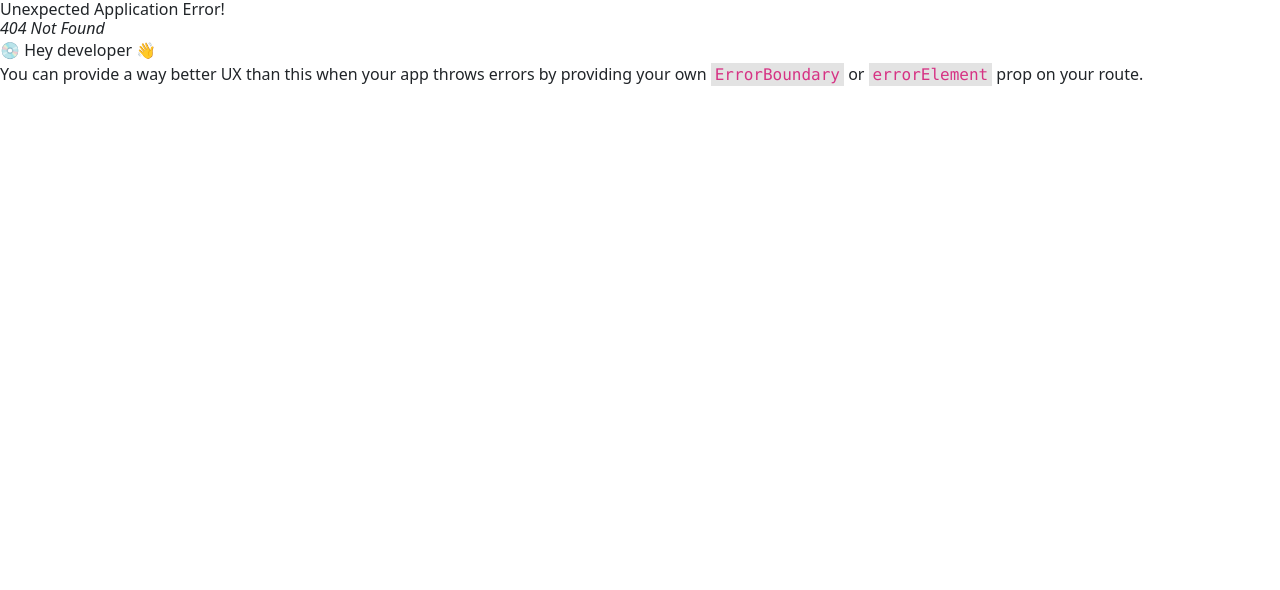
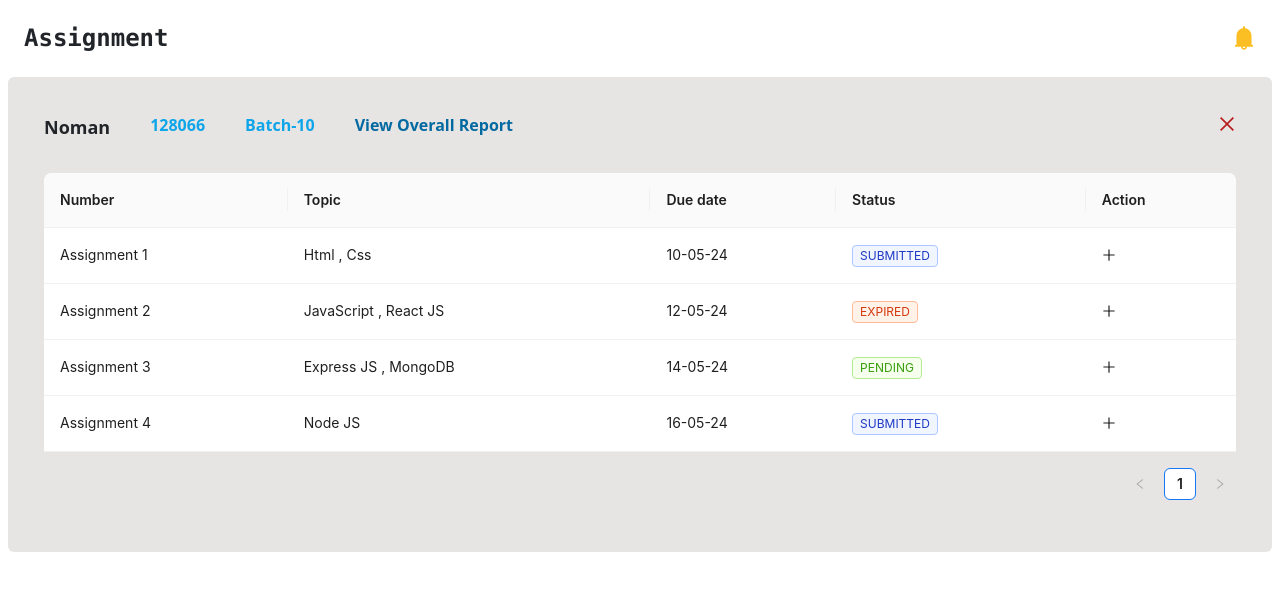
Before and after one commit to Muhammadnoman004/hackahthon-frontend, a React (Vite) app in the folder front-end/: page /student-assignment-listing in a window 1280 px wide. Before the commit this address had no page. Shown: the top 590 px of the page. Built offline with nearby package versions, Linux system fonts and the light colour scheme.

Commit message:
StudentAllAssignmentListing Page UI done.

```diff
--- a/front-end/src/Components/Navigations/Navigation.jsx
+++ b/front-end/src/Components/Navigations/Navigation.jsx
@@ -5,7 +5,7 @@
 import Login from '../Pages/Login/Login';
 import TeacherHome from '../Pages/Teachers/Home/Home';
 import StudentHomePage from '../Pages/Students/StudentHomePage';
-
+import StudentAllAssignmentPage from '../Pages/Students/StudentAllAssignmentPage';
 
 const router = createBrowserRouter([
     {
@@ -28,6 +28,10 @@
         path: "/student-home",
         element: <StudentHomePage />
     },
+    {
+        path: "/student-assignment-listing",
+        element: <StudentAllAssignmentPage />
+    },
 ])
 
 
--- /dev/null
+++ b/front-end/src/Components/Pages/Students/StudentAllAssignmentPage.jsx
@@ -0,0 +1,33 @@
+import { BellFilled, CloseOutlined } from '@ant-design/icons'
+import React from 'react'
+import StudentListingTable from '../../StudentListingTable/StudentListingTable'
+
+export default function StudentAllAssignmentPage() {
+    return (
+        <div>
+            <div className='flex m-4 text-2xl font-mono font-extrabold'>
+                <h1 className='flex-1'>Assignment</h1>
+                <BellFilled className='flex-2 text-amber-400' />
+            </div>
+
+            <div className='m-2 p-1 bg-stone-200 rounded-md'>
+
+                <div className='flex m-8 '>
+                    <div className='flex-1'>
+                        <ul className='flex gap-10 flex-1'>
+                            <li className='text-lg font-bold'>Noman</li>
+                            <li className='text-base text-sky-500 font-semibold'>128066</li>
+                            <li className='text-base text-sky-500 font-semibold'>Batch-10</li>
+                            <li className='text-base text-sky-700 font-semibold'>View Overall Report</li>
+                        </ul>
+                    </div>
+                    <div>
+                        <CloseOutlined className='text-lg text-red-700' />
+                    </div>
+                </div>
+                <StudentListingTable />
+            </div>
+        </div>
+
+    )
+}
--- /dev/null
+++ b/front-end/src/Components/StudentListingTable/StudentListingTable.jsx
@@ -0,0 +1,88 @@
+import React from 'react';
+import { Space, Table, Tag } from 'antd';
+import { PlusOutlined } from '@ant-design/icons';
+const columns = [
+    {
+        title: 'Number',
+        dataIndex: 'number',
+        key: 'name',
+        render: (text) => <a>{text}</a>,
+    },
+    {
+        title: 'Topic',
+        dataIndex: 'topic',
+        key: 'address',
+    },
+    {
+        title: 'Due date',
+        dataIndex: 'date',
+        key: 'date',
+    },
+    {
+        title: 'Status',
+        key: 'tags',
+        dataIndex: 'tags',
+        render: (_, { tags }) => (
+            <>
+                {tags.map((tag) => {
+                    let color = tag.length > 5 ? 'geekblue' : 'green';
+                    if (tag === 'expired') {
+                        color = 'volcano';
+                    }
+                    if (tag === 'submitted') {
+                        color = 'geekblue'
+                    }
+                    if (tag === 'pending') {
+                        color = 'green'
+                    }
+                    return (
+                        <Tag color={color} key={tag}>
+                            {tag.toUpperCase()}
+                        </Tag>
+                    );
+                })}
+            </>
+        ),
+    },
+    {
+        title: 'Action',
+        key: 'action',
+        render: (_, record) => (
+            <Space size="middle">
+                <a><PlusOutlined /></a>
+            </Space>
+        ),
+    },
+];
+const data = [
+    {
+        key: '1',
+        number: 'Assignment 1',
+        date: '10-05-24',
+        topic: 'Html , Css',
+        tags: ['submitted'],
+    },
+    {
+        key: '2',
+        number: 'Assignment 2',
+        date: '12-05-24',
+        topic: 'JavaScript , React JS',
+        tags: ['expired'],
+    },
+    {
+        key: '3',
+        number: 'Assignment 3',
+        date: '14-05-24',
+        topic: 'Express JS , MongoDB',
+        tags: ['pending'],
+    },
+    {
+        key: '4',
+        number: 'Assignment 4',
+        date: '16-05-24',
+        topic: 'Node JS',
+        tags: ['submitted'],
+    },
+];
+const StudentListingTable = () => <Table className='m-8' columns={columns} dataSource={data} />;
+export default StudentListingTable;
```
